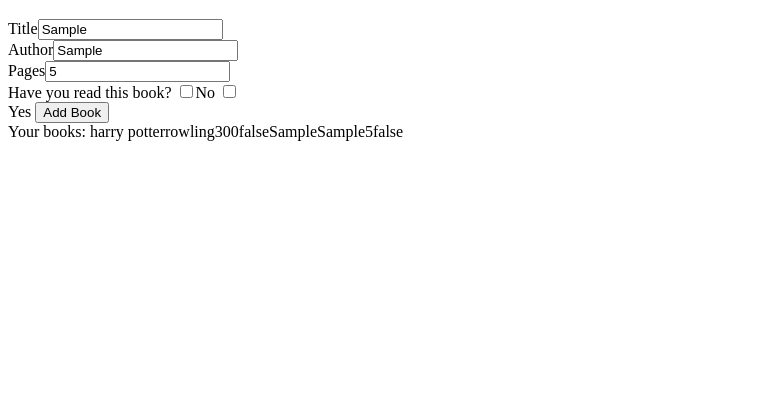
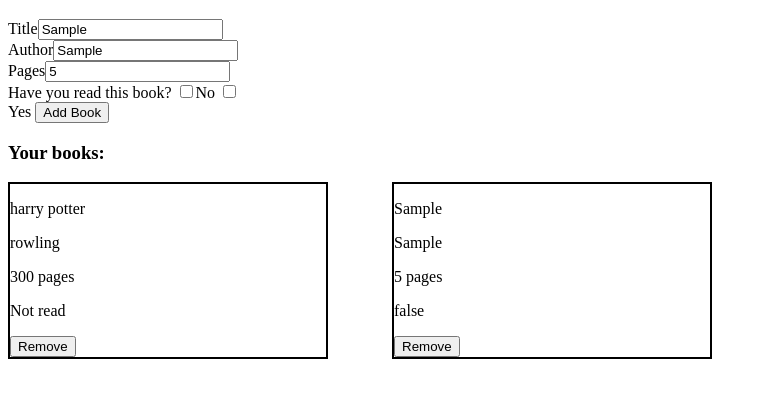
Before and after one commit to kmitova/library, a plain HTML site: page index.html in a window 1280 px wide. Both pictures are taken after typing "Sample", "Sample", "5" into the empty fields and a click on the button "Add Book". Shown: the part 61-458 px from the top of the page, without its empty margins (0-767 px from the left). Drawn offline with Linux system fonts and the light colour scheme.

Commit message:
adding books, deleting books, changing status functionality

```diff
--- a/script.js
+++ b/script.js
@@ -1,12 +1,19 @@
 let getTitle;
 let getAuthor;
 let getPages;
-let readBook
-let checkboxYes
-let checkboxNo
+let readBook;
+let checkboxYes;
+let checkboxNo;
 const addBookBtn = document.getElementById("add-book");
-const booksContainer = document.getElementById('books-container')
+let card;
+// const cardsContainer = document.getElementsByClassName("cards");
+// let bookCard = document.getElementsByClassName("card");
 let myLibrary = [];
+const cards = document.createElement("div");
+cards.classList.add("cards");
+let app = document.querySelector("body");
+app.appendChild(cards);
+// window.onload = generateCard();
 
 class Book {
   constructor(title, author, pages, read = false) {
@@ -17,11 +24,72 @@ class Book {
   }
 }
 
-const harryPotter = new Book("harry potter", "rowling", 300, (read = false));
-console.log(harryPotter.read);
-console.log(harryPotter.author);
-console.log(harryPotter.pages);
+const harryPotter = new Book(
+  "harry potter",
+  "rowling",
+  300,
+  (read = "Not read")
+);
+// console.log(harryPotter.read);
+// console.log(harryPotter.author);
+// console.log(harryPotter.pages);
 myLibrary.push(harryPotter);
+
+function generateCard() {
+  console.log("generating...");
+  cards.innerHTML = "";
+  myLibrary.forEach(function (book, i) {
+    console.log("in loop");
+    card = document.createElement("div");
+    // set card class
+    card.classList.add("card");
+    // set card id
+    card.setAttribute("id", i);
+
+    // write card inner html
+    card.innerHTML = `<div class="card-content">
+          <p class="book-title">${book.title}</p>
+          <p class="book-author">${book.author}</p>
+          <p class="book-pages">${book.pages} pages</p>
+          <p id="change${i}" onclick='changeStatus(${i})' class="read-status">${book.read}</p>
+          <button onclick="removeBook(${i})" class="remove-btn" id="${i}">Remove</button>
+      </div>`;
+    if (card) {
+      console.log("there is a card");
+    }
+    console.log(card.textContent);
+    cards.appendChild(card);
+    console.log(cards.innerHTML);
+  });
+}
+function changeStatus(ind) {
+  console.log("in status function");
+  let status = document.getElementById(`change${ind}`);
+  // console.log(status.innerHTML);
+  console.log(status.textContent);
+  if (status.textContent === "Read") {
+    console.log("current is read");
+    status.textContent = "Not read";
+  } else {
+    status.textContent = "Read";
+  }
+  // console.log(status)
+}
+
+function removeBook(ind) {
+  console.log(ind);
+  myLibrary.splice(ind, 1);
+
+  console.log(myLibrary);
+  cards.removeChild(card);
+  generateCard();
+}
+// let removeBtns = document.getElementsByClassName('remove-btn')
+// removeBtns.forEach((removeBtn) => removeBtn.addEventListener('click', () => {
+//   let indOfBook
+//   removeBook(indOfBook)
+//   generateCard()
+// }))
 
 // let getTitle = document.getElementById('titleInput').value
 // console.log(getTitle)
@@ -30,43 +98,88 @@ function getInputValues() {
   getTitle = document.getElementById("titleInput").value;
   getAuthor = document.getElementById("authorInput").value;
   getPages = Number(document.getElementById("pagesInput").value);
-  checkboxYes = document.getElementById('read-already')
+  checkboxYes = document.getElementById("read-already");
   if (checkboxYes.checked) {
-    readBook = true
+    readBook = "Read";
   }
   checkboxNo = document.getElementById("not-read");
   if (checkboxNo.checked) {
-    readBook = false;
+    readBook = "Not read";
   }
 
   // get value from checkbox ? https://www.javascripttutorial.net/javascript-dom/javascript-checkbox/
 }
-// let getTitle = document.getElementById("titleInput");
-// let getTitle = document.getElementById("titleInput");
 
 addBookBtn.addEventListener("click", () => {
   getInputValues();
-  console.log(getTitle);
-  console.log(readBook)
-  addBook()
-  generateCard()
+  // console.log(getTitle);
+  // console.log(readBook);
+  // let card = document.createElement('div')
+  // card.setAttribute('class', 'card')
+  addBook();
+  generateCard();
   // myLibrary.push(getTitle)
   // add the input values to their own instance of the book object
+  // generateCard();
 });
 
 function addBook() {
-  let newBook = new Book(getTitle, getAuthor, getPages, readBook)
-  myLibrary.push(newBook)
-  console.table(myLibrary)
+  let newBook = new Book(getTitle, getAuthor, getPages, readBook);
+  myLibrary.push(newBook);
+  console.table(myLibrary);
 }
 
-function generateCard() {
-  // booksContainer.textContent = myLibrary.join(' ')
-  for (let item of myLibrary) {
-    booksContainer.textContent += item.title
-    booksContainer.textContent += item.author;
-    booksContainer.textContent += item.pages;
-    booksContainer.textContent += item.read;
-    // console.log(item.title)
-  }
-}
+// function generateCards() {
+//   myLibrary.forEach(book => {
+//     let card = document.createElement('div')
+//     card.innerHTML = "hi i'm a card"
+//     cardsContainer.appendChild(card)
+//     card.innerHTML += book
+//   })
+// }
+
+// function generateCard() {
+//   // cardsContainer.remove()
+//   // cardsContainer.innerHTML = ''
+//   for (let i = 0; i < myLibrary.length; i++) {
+//     let fetch = document.querySelector(".cards").innerHTML;
+//     cardsContainer.innerHTML = `<div id="${i}" class = "card">
+//     <div class="card-content">
+//         <p class="book-title">${myLibrary[i].title}</p>
+//         <p class="book-author">${myLibrary[i].author}</p>
+//         <p class="book-pages">${myLibrary[i].pages} pages</p>
+//         <p class="read-status">Not yet read</p>
+//       </div>
+//     </div>` + fetch;
+//   }
+// }
+
+// function generateCards() {
+//   cardsContainer.innerHTML = "";
+//   myLibrary.forEach((book, i) => {
+//     console.log(book.title)
+//     const card = `<div class="book-card" data-index=${i}>
+//                             <div class="card-info-wrapper">
+//                                 <h2>${book.title}</h2>
+//                                 <h3>${book.author}</h3>
+//                                 <h4>${book.pages} Pages</h4>
+//                                 <p>read status</p>
+//                                 <div class="button">
+//                                         Remove
+//                                 </div>
+//                             </div>
+//                         </div>`;
+//     const element = document.createElement("div");
+//     element.textContent = 'this is text'
+//     // element.innerHTML = card;
+//     // cardsContainer.appendChild(element.firstChild);
+//     document.getElementsByClassName('cards').appendChild(element);
+//   });
+// }
+
+// // try adding cards individually after each new add, assign an id and display next to the others in the cards class
+// // put in the add book function????
+// function addCard() {
+//   // set id
+//   cardsContainer.innerHTML = `html here`;
+// }
--- a/style.css
+++ b/style.css
@@ -1,3 +1,12 @@
 .add-book-container {
   width: 20%;
 }
+.cards {
+  display: grid;
+  grid-template-columns: .3fr;
+  gap: 4em;
+  grid-template-columns: repeat(auto-fit, minmax(100px, 20em));
+}
+.card {
+  border: 2px solid black;
+}
```
Also changed, not shown: index.html (+18 -3 lines).
